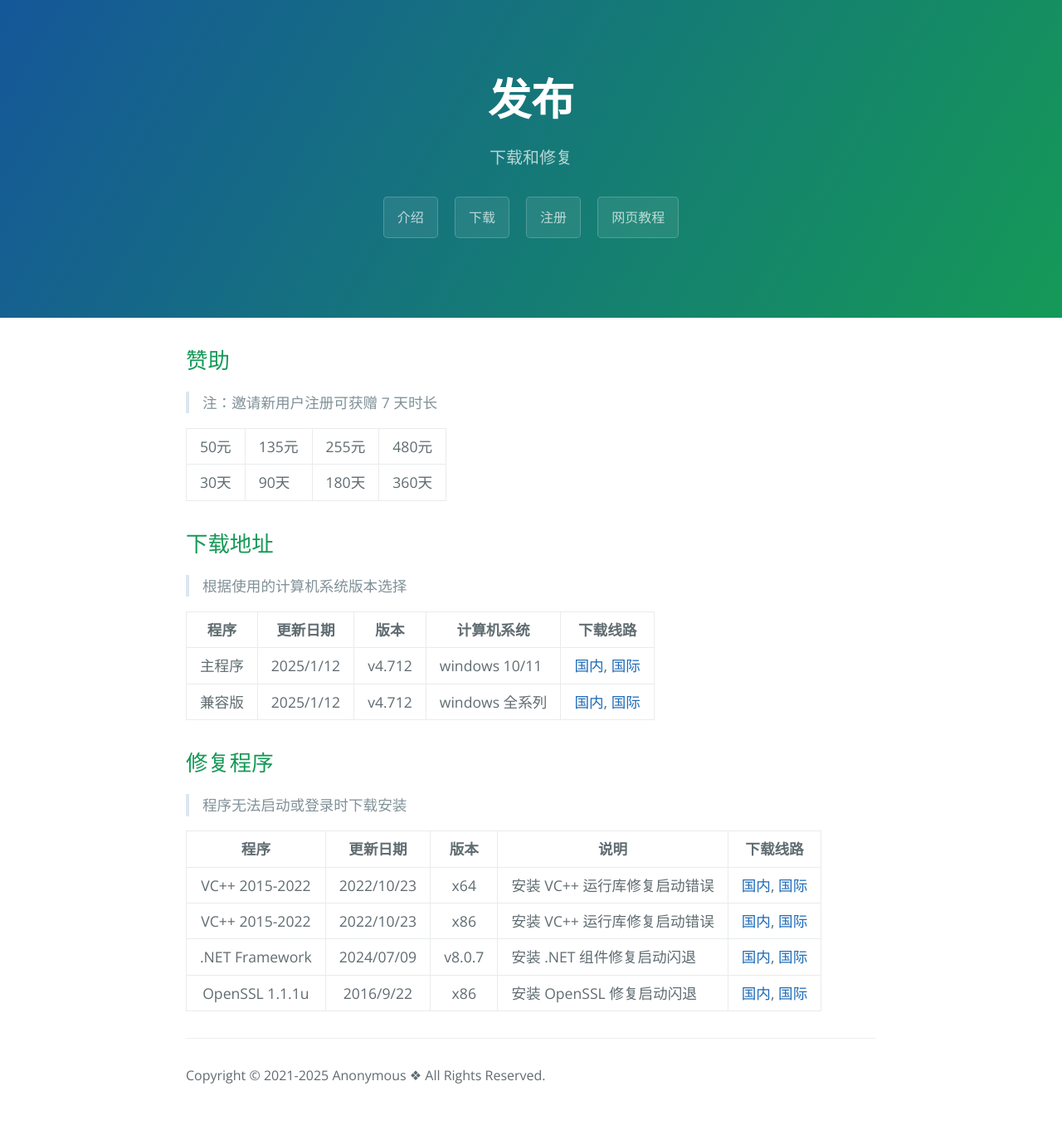
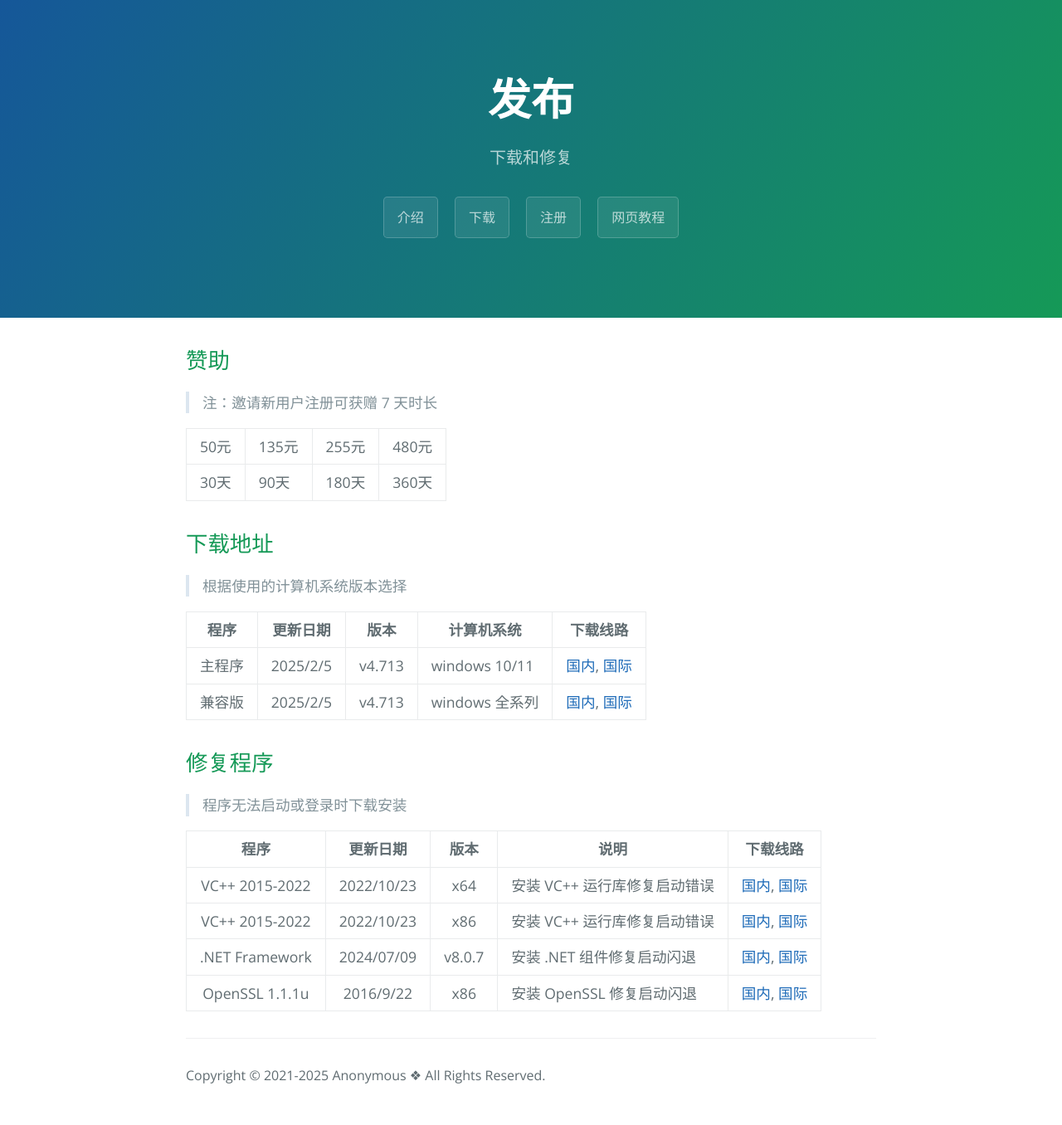
Before and after one commit to ProjectArkClub/ProjectArkClub.github.io, a Jekyll site: the page built from release.md, in a window 1280 px wide. Shown: the whole page at 83% size. Built offline with Jekyll 4.4.1, drawn with Linux system fonts in a browser that asks for light colours.

Commit message:
new version

```diff
--- a/_config.yml
+++ b/_config.yml
@@ -39,8 +39,8 @@ fastgit_url: https://fastgit.projectark.vip/https://raw.githubusercontent.com/Pr
 bucket_url: https://download-projectark-1258640941.cos.ap-shanghai.myqcloud.com
 google_analytics: G-Q0B9W70VGJ
 projectArk: False
-projectArk_version: v4.712
-projectArk_version_update: 2025/1/12
+projectArk_version: v4.713
+projectArk_version_update: 2025/2/5
 projectArk_update_version: v3.7.9.0
 
 # Build settings
```
